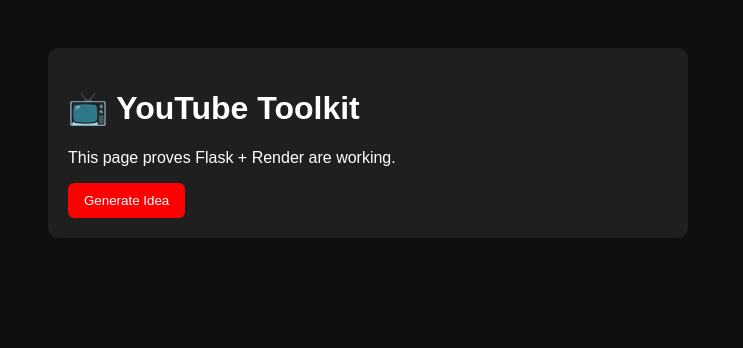
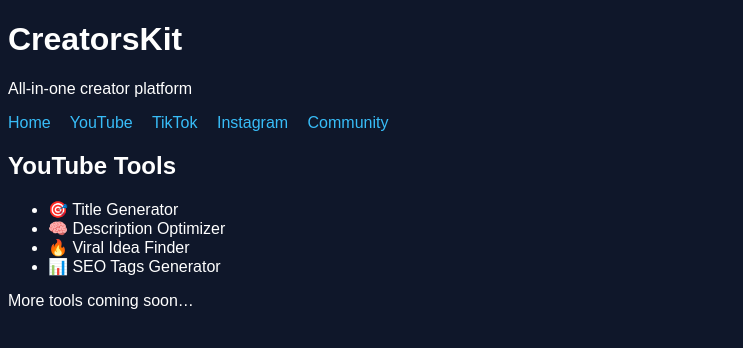
Before and after one commit to drwttierney-wq/Creatorskit, a Flask app: page /youtube in a window 1280 px wide. Shown: the top 348 px of the page, without its empty margins (0-743 px from the left). Run offline with Flask 3, Linux system fonts and the light colour scheme.

Commit message:
Update youtube.html

```diff
--- a/templates/youtube.html
+++ b/templates/youtube.html
@@ -1,38 +1,14 @@
-<!DOCTYPE html>
-<html lang="en">
-<head>
-    <meta charset="UTF-8">
-    <title>YouTube Toolkit</title>
-    <style>
-        body {
-            font-family: Arial, sans-serif;
-            background: #0f0f0f;
-            color: white;
-            padding: 40px;
-        }
-        .box {
-            background: #1f1f1f;
-            padding: 20px;
-            border-radius: 10px;
-            max-width: 600px;
-        }
-        button {
-            padding: 10px 16px;
-            background: red;
-            border: none;
-            color: white;
-            border-radius: 6px;
-            cursor: pointer;
-        }
-    </style>
-</head>
-<body>
+{% extends "base.html" %}
 
-<div class="box">
-    <h1>📺 YouTube Toolkit</h1>
-    <p>This page proves Flask + Render are working.</p>
-    <button>Generate Idea</button>
-</div>
+{% block content %}
+<h2>YouTube Tools</h2>
 
-</body>
-</html>
+<ul>
+  <li>🎯 Title Generator</li>
+  <li>🧠 Description Optimizer</li>
+  <li>🔥 Viral Idea Finder</li>
+  <li>📊 SEO Tags Generator</li>
+</ul>
+
+<p>More tools coming soon…</p>
+{% endblock %}
```
